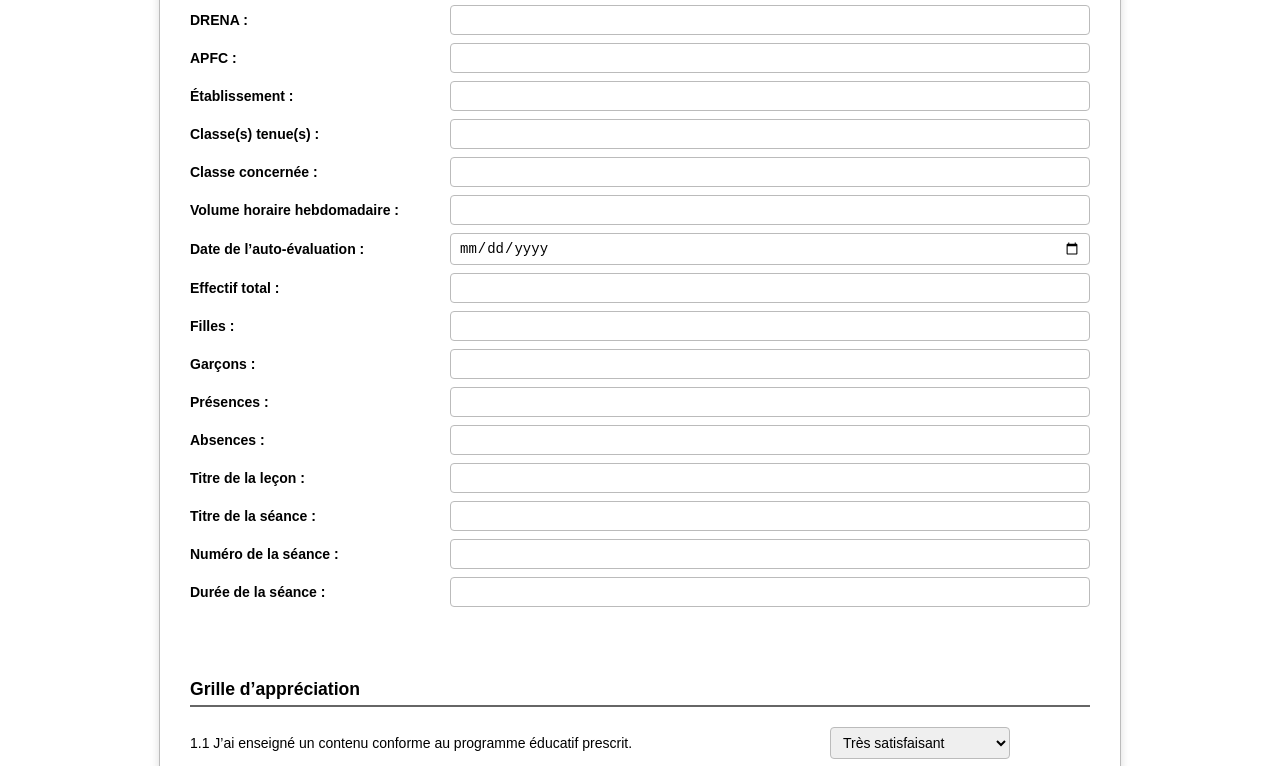
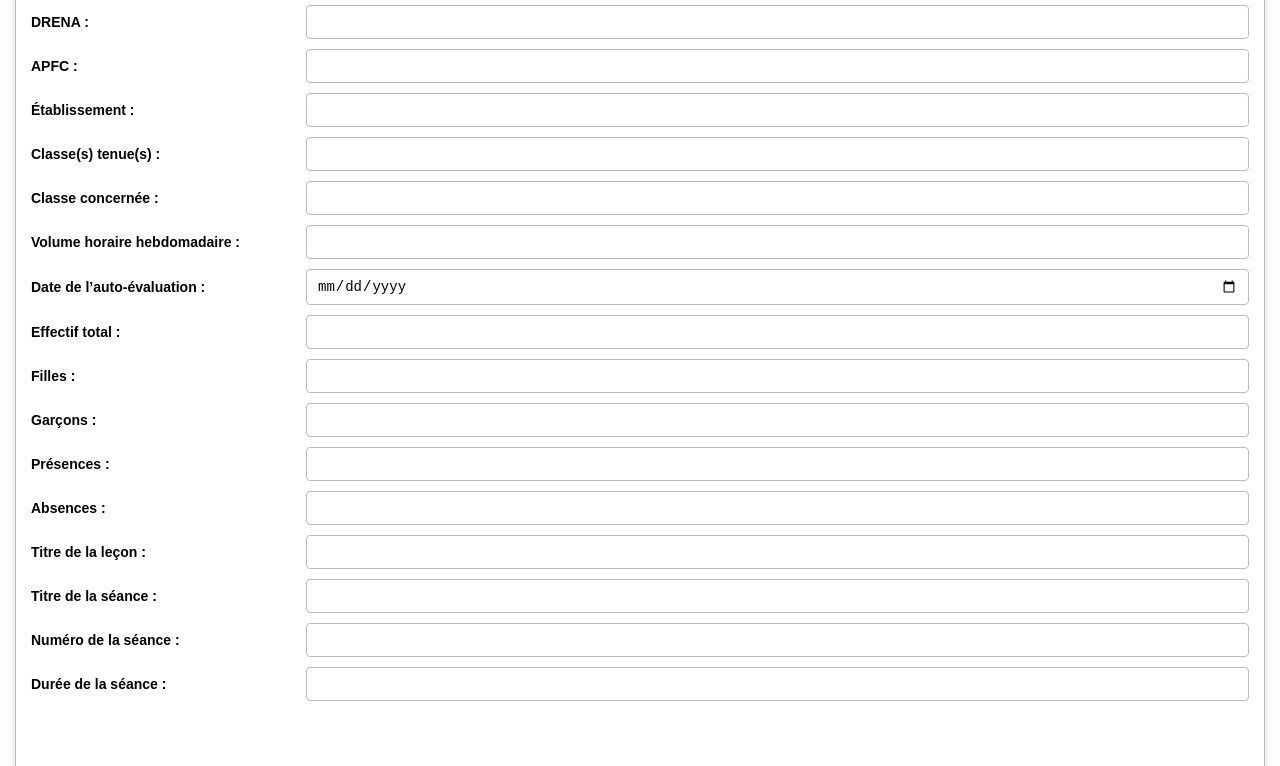
Before and after one commit to Smatsher/Grille_auto_evaluation, a plain HTML site: page index.html in a window 1280 px wide. Shown: the part 503-1269 px from the top of the page. Drawn offline with nearby package versions, Linux system fonts and the light colour scheme.

Commit message:
Make the page mobile first

```diff
--- a/styles.css
+++ b/styles.css
@@ -7,13 +7,14 @@ body {
 }
 
 #form-container {
-  max-width: 900px;
+  max-width: 100%;
   margin: auto;
-  padding: 25px 30px;
+  padding: 15px;
   border: 1px solid #bbb;
   border-radius: 6px;
   box-shadow: 0 0 10px #ddd;
   background-color: #fff;
+  box-sizing: border-box;
 }
 
 header .header-line {
@@ -30,7 +31,7 @@ header hr {
 }
 
 header h1 {
-  font-size: 1.3em;
+  font-size: 1.2em;
   font-weight: bold;
   text-align: center;
   margin: 5px 0 20px 0;
@@ -39,7 +40,7 @@ header h1 {
 }
 
 .section-block {
-  margin-bottom: 30px;
+  margin-bottom: 25px;
   padding: 10px 0;
 }
 
@@ -53,50 +54,49 @@ header h1 {
 
 .row {
   display: flex;
-  justify-content: flex-start;
-  align-items: center;
-  margin-bottom: 8px;
+  flex-direction: column;
+  margin-bottom: 12px;
 }
 
 .row label {
-  flex-basis: 260px;
   font-size: 14px;
   font-weight: 600;
+  margin-bottom: 6px;
 }
 
 .row input,
 .row select {
-  flex-grow: 1;
-  padding: 6px 8px;
+  width: 100%;
+  padding: 8px 10px;
   font-size: 14px;
   border: 1px solid #bbb;
   border-radius: 4px;
+  box-sizing: border-box;
 }
 
 .criteria-group {
   display: flex;
   flex-direction: column;
-  gap: 10px;
+  gap: 12px;
 }
 
 .criterion-row {
   display: flex;
-  justify-content: flex-start;
-  align-items: center;
+  flex-direction: column;
 }
 
 .criterion-label {
-  flex-basis: 640px;
   font-size: 14px;
+  margin-bottom: 6px;
 }
 
 .criterion-select {
-  flex-grow: 1;
-  max-width: 180px;
-  padding: 6px 8px;
+  width: 100%;
+  padding: 8px 10px;
   font-size: 14px;
   border: 1px solid #bbb;
   border-radius: 4px;
+  box-sizing: border-box;
 }
 
 .row-textarea {
@@ -112,25 +112,25 @@ header h1 {
 
 .row-textarea textarea {
   width: 100%;
-  height: 70px;
-  padding: 8px 10px;
+  height: 90px;
+  padding: 10px 12px;
   font-size: 14px;
   border-radius: 6px;
   border: 1px solid #bbb;
   resize: vertical;
+  box-sizing: border-box;
 }
 
 .signature-section {
   display: flex;
-  justify-content: flex-end;
-  gap: 20px;
+  flex-direction: column;
+  gap: 15px;
   margin-top: 10px;
 }
 
 .signature-row {
   display: flex;
   flex-direction: column;
-  width: 200px;
 }
 
 .signature-row label {
@@ -140,10 +140,11 @@ header h1 {
 }
 
 .signature-row input {
-  padding: 5px 8px;
+  padding: 8px 10px;
   font-size: 14px;
   border-radius: 4px;
   border: 1px solid #bbb;
+  box-sizing: border-box;
 }
 
 button#generatePdf {
@@ -164,3 +165,50 @@ button#generatePdf {
 button#generatePdf:hover {
   background-color: #054d22;
 }
+
+/* Larger screens: two column layout */
+@media(min-width: 768px) {
+  .row {
+    flex-direction: row;
+    align-items: center;
+    margin-bottom: 10px;
+  }
+
+  .row label {
+    flex-basis: 260px;
+    margin-bottom: 0;
+    padding-right: 15px;
+  }
+
+  .row input,
+  .row select {
+    flex-grow: 1;
+    width: auto;
+  }
+
+  .criterion-row {
+    flex-direction: row;
+    align-items: center;
+  }
+
+  .criterion-label {
+    flex-basis: 640px;
+    margin-bottom: 0;
+  }
+
+  .criterion-select {
+    width: auto;
+    max-width: 180px;
+  }
+
+  .signature-section {
+    flex-direction: row;
+    justify-content: flex-end;
+    gap: 20px;
+    margin-top: 10px;
+  }
+
+  .signature-row {
+    width: 200px;
+  }
+}
```
